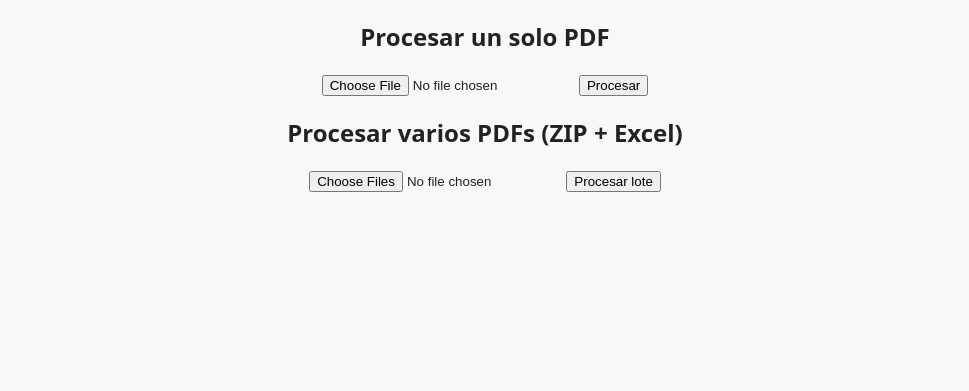
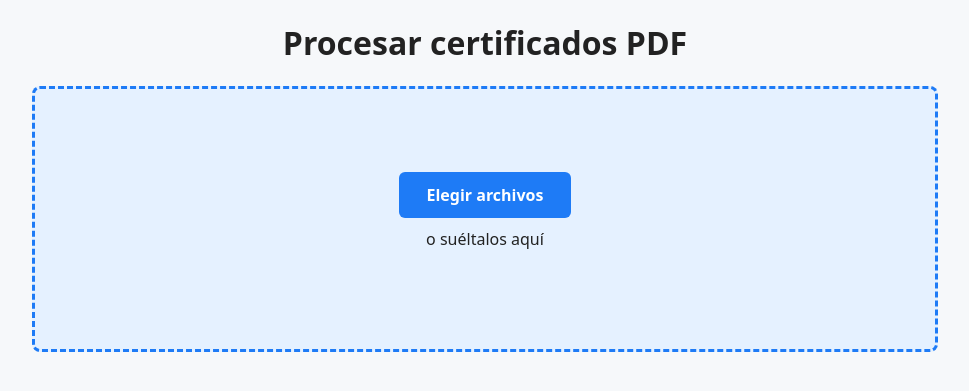
Before and after one commit to Juangranados89/certificados-app, a Flask app: page / in a window 1280 px wide. Shown: the top 391 px of the page, without its empty margins (155-1124 px from the left). Run offline with Flask 3, Linux system fonts and the light colour scheme; parts of the project's set-up code (start-up, migrations or seed data) failed here and were passed over.

Commit message:
Update index.html

```diff
--- a/templates/index.html
+++ b/templates/index.html
@@ -6,26 +6,29 @@
   <link rel="stylesheet" href="{{ url_for('static', filename='main.css') }}">
 </head>
 <body>
-  <h2>Procesar un solo PDF</h2>
-  <form method="post" enctype="multipart/form-data">
-    <input type="file" name="pdf" accept="application/pdf" required>
-    <button type="submit">Procesar</button>
+
+  <h1>Procesar certificados PDF</h1>
+
+  <!-- Zona Drag-and-Drop -->
+  <form action="{{ url_for('lote') }}" method="post"
+        enctype="multipart/form-data" class="drop-zone" id="dropForm">
+    <input type="file" id="fileInput" name="pdfs" accept="application/pdf" multiple required>
+    <label for="fileInput">Elegir archivos</label>
+    <p style="margin-top:10px">o suéltalos aquí</p>
   </form>
 
-  <h2>Procesar varios PDFs (ZIP + Excel)</h2>
-  <form action="{{ url_for('lote') }}" method="post" enctype="multipart/form-data">
-    <input type="file" name="pdfs" accept="application/pdf" multiple required>
-    <button type="submit">Procesar lote</button>
-  </form>
+<script>
+/* realzamos drag-and-drop */
+const dz = document.querySelector('.drop-zone');
+dz.addEventListener('dragover', e => { e.preventDefault(); dz.classList.add('dragover'); });
+dz.addEventListener('dragleave', () => dz.classList.remove('dragover'));
+dz.addEventListener('drop', e => {
+  e.preventDefault();
+  dz.classList.remove('dragover');
+  document.getElementById('fileInput').files = e.dataTransfer.files;
+  dz.submit();
+});
+</script>
 
-  {% with msgs = get_flashed_messages(with_categories=true) %}
-    {% if msgs %}
-      <ul>
-        {% for cat, msg in msgs %}
-          <li class="{{ cat }}">{{ msg }}</li>
-        {% endfor %}
-      </ul>
-    {% endif %}
-  {% endwith %}
 </body>
 </html>
```
